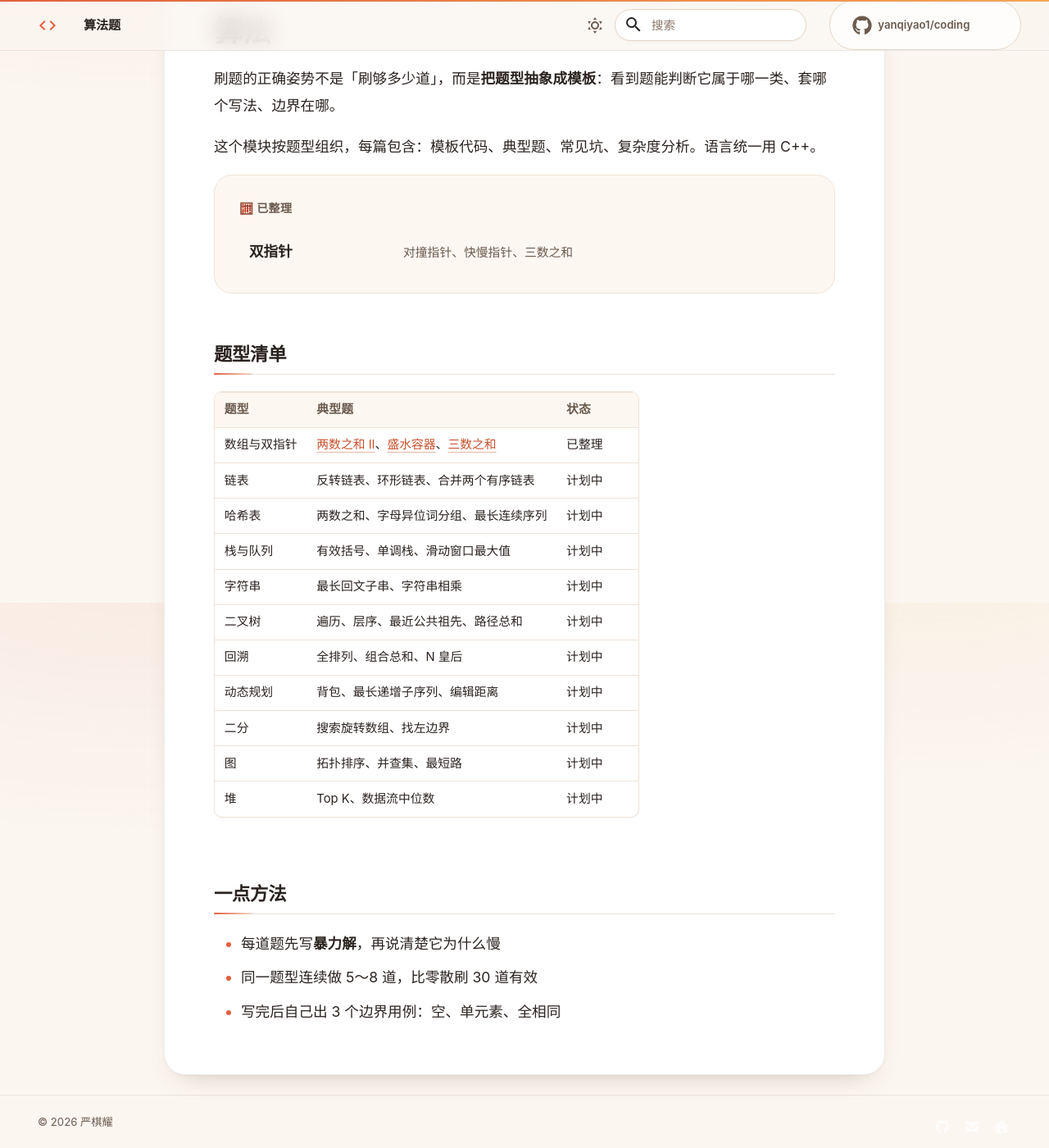
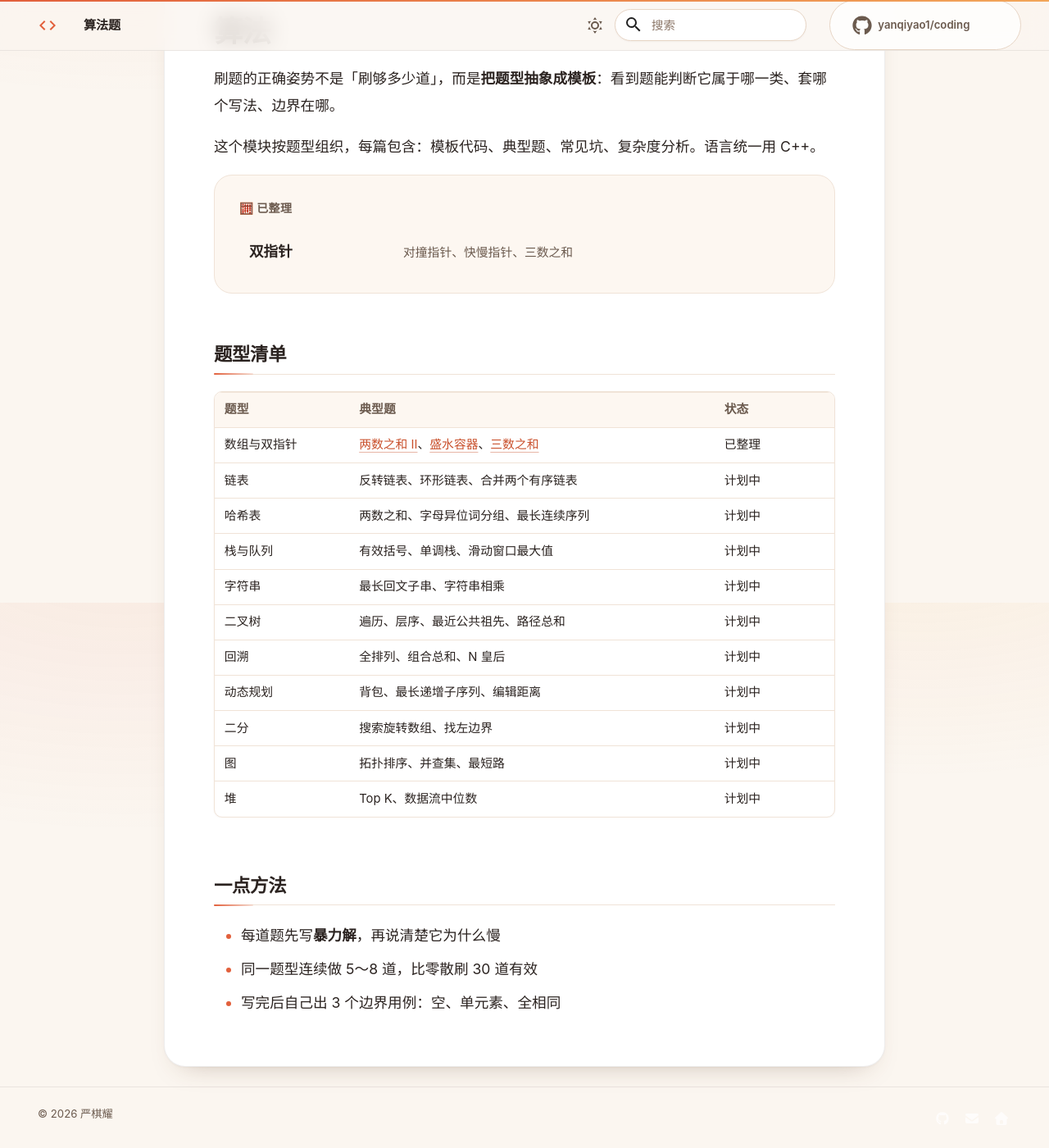
Before and after one commit to yanqiyao1/coding, an MkDocs documentation site: the page built from docs/algo/index.md, in a window 1280 px wide and 1400 px high, scrolled down 165 px. Shown: the whole window at 82% size. Built offline with MkDocs 1.6.1 and Material for MkDocs 9.7.7, drawn with Linux system fonts in a browser that asks for light colours; comment, search, counter and statistics services are not loaded.

Commit message:
design: 表格撑满正文宽度（配合加宽后的版心）

```diff
--- a/docs/stylesheets/extra.css
+++ b/docs/stylesheets/extra.css
@@ -1293,7 +1293,15 @@ a.card:hover .card__arrow {
 
 /* --------------------------------------------------------------- 表格、提示框 */
 
+/* Material 把表格包在 inline-block 容器里，容器不撑开时 100% 也没用 */
+.md-typeset__table {
+  display: block;
+  width: 100%;
+  overflow-x: auto;
+}
+
 .md-typeset table:not([class]) {
+  display: table;
   width: 100%;
   border: 1px solid var(--line);
   border-radius: var(--radius-sm);
```
